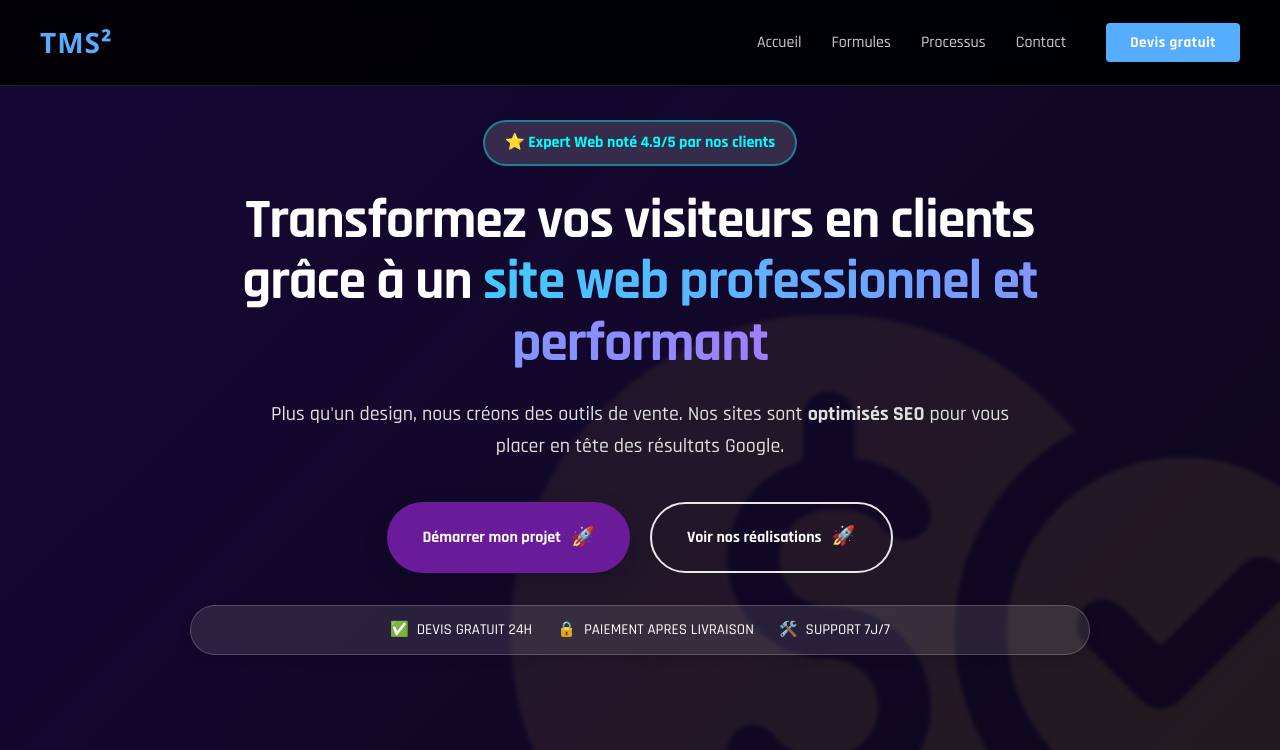
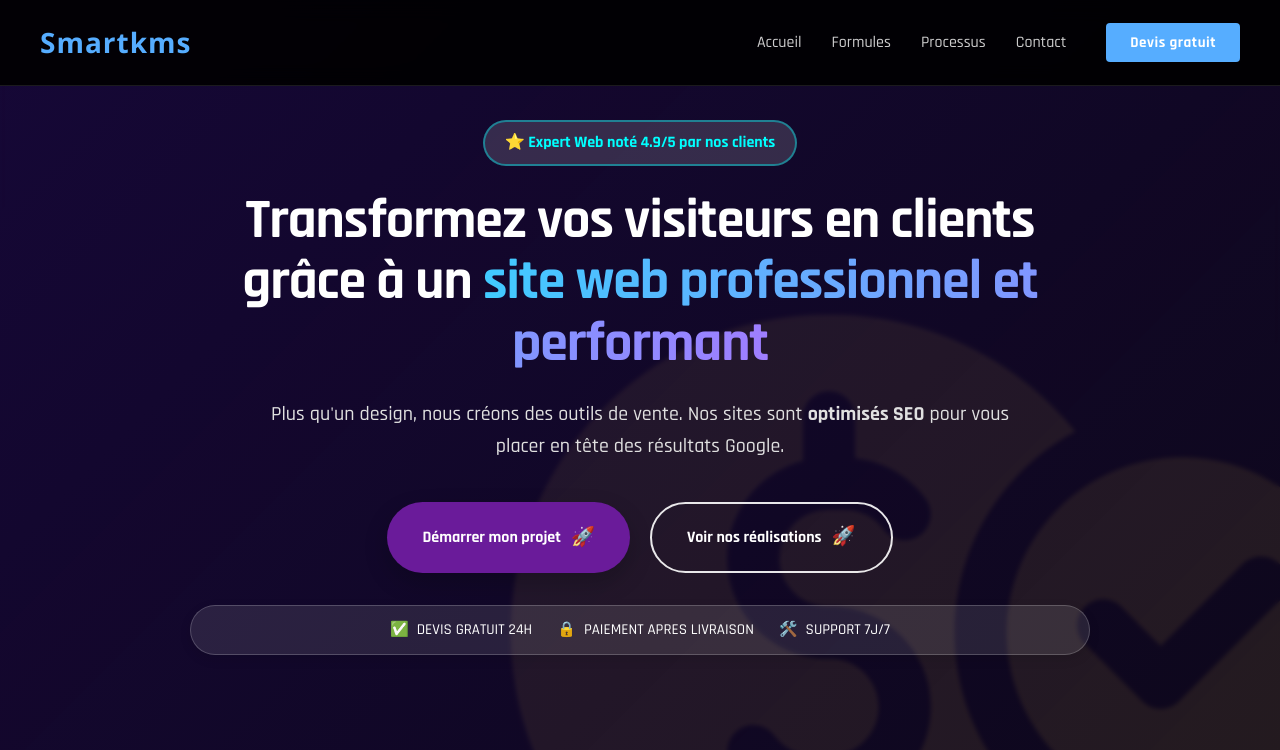
Before and after one commit to Stevesorel/frontend_tms, a Vue app: page / in a window 1280 px wide. Shown: the top 750 px of the page. Built offline with nearby package versions, Linux system fonts and the light colour scheme; no server answers.

Commit message:
smartkms update name

```diff
--- a/src/component/Header.vue
+++ b/src/component/Header.vue
@@ -4,7 +4,7 @@
     <!-- Logo principal -->
     <div class="logo-section">
       <div class="logo-wrapper">
-        <h1 class="main-logo">TMS²</h1>
+        <h1 class="main-logo">Smartkms</h1>
       </div>
     </div>
 
--- a/src/component/footer.vue
+++ b/src/component/footer.vue
@@ -5,7 +5,7 @@
       <div class="footer-section copyright-section">
         <div class="copyright-content">
           <p class="copyright-text">
-            &copy; 2026 <span class="brand">TMS²</span> - Tous droits réservés
+            &copy; 2026 <span class="brand">Smartkms</span> - Tous droits réservés
           </p>
           <p class="company-info">
             Création de sites web professionnels et performants
```
